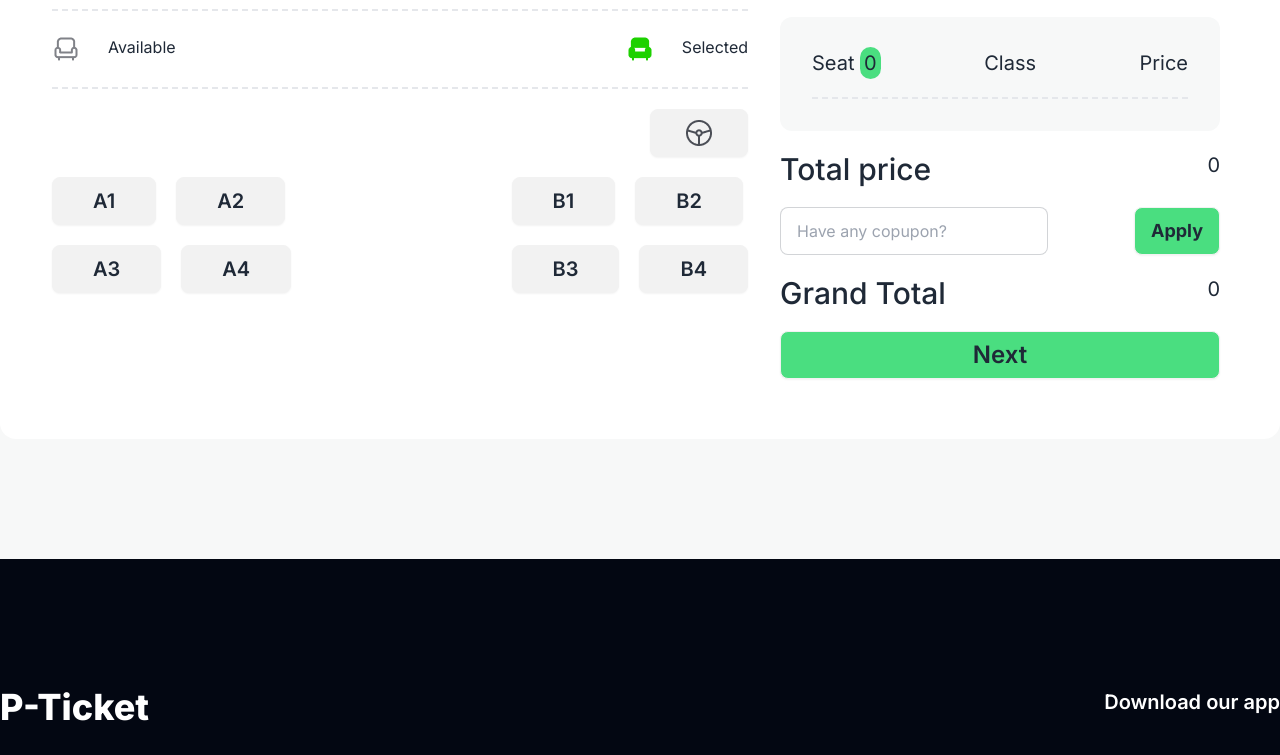
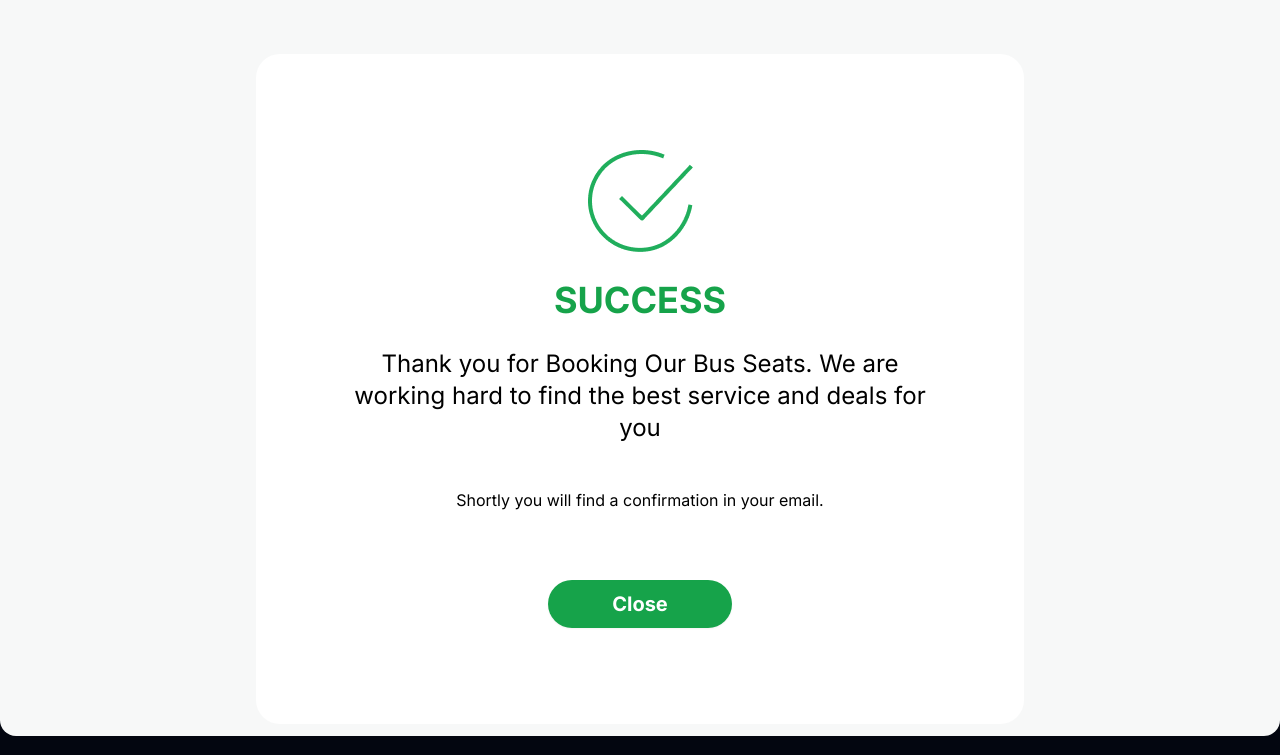
Before and after one commit to robiulawwal/my-assignment-5, a plain HTML site: page index.html in a window 1280 px wide. Both pictures are taken after a click on the button "Next". Shown: the part 2047-2802 px from the top of the page. Drawn offline with nearby package versions, Linux system fonts and the light colour scheme.

Commit message:
pop up added

```diff
--- a/index.html
+++ b/index.html
@@ -196,11 +196,7 @@
                             <p id="price">Price</p>
                         </div>
 
-                        <!-- <div id="seat-class-price" class="flex justify-between text-xl border-dashed border-b-2 pb-4">
-                            <p id="seat">Seat</p>
-                            <p id="economy">economy</p>
-                            <p id="550">550</p>
-                        </div> -->
+
                     </div>
 
                     <div class="flex justify-between">
@@ -224,7 +220,23 @@
                         <p id="grand-total" class="text-xl">0</p>
                     </div>
                     <div>
-                        <button id="next-button" class="btn w-full text-2xl bg-green-400 ">Next</button>
+                        <button class="btn w-full text-2xl bg-green-400" onclick="my_modal_1.showModal()">Next</button>
+                        <dialog id="my_modal_1" class=" h-[800px] container bg-[#F7F8F8] rounded-2xl">
+
+                            <div class="w-3/5 bg-white mx-auto p-24 rounded-3xl mt-20 flex flex-col items-center gap-7">
+                                <div><img src="./images/success.png" alt=""></div>
+                                <p class="text-green-600 text-4xl font-bold">SUCCESS</p>
+                                <h3 class="mt-0 text-2xl text-center">Thank you for Booking Our Bus Seats.
+                                    We are working hard to find the best service and deals for you</h3>
+                                <p class="py-4">Shortly you will find a confirmation in your email.</p>
+                                <div class="modal-action">
+                                    <form method="dialog">
+                                        <!-- if there is a button in form, it will close the modal -->
+                                        <button class="px-16 btn rounded-3xl border-none bg-green-600 text-xl font-bold text-white">Close</button>
+                                    </form>
+                                </div>
+                            </div>
+                        </dialog>
                     </div>
                 </div>
             </div>
@@ -232,7 +244,7 @@
 
     </main>
 
-    <footer class="bg-[#030712] mb-48">
+    <footer class="bg-[#030712]">
         <div class="text-white container mx-auto grid gap-10 py-32">
             <div class="flex justify-between">
                 <h1 class="text-4xl font-extrabold">P-Ticket</h1>
--- a/styles/java.js
+++ b/styles/java.js
@@ -1,9 +1,8 @@
-document.addEventListener("DOMContentLoade", function () {
+document.addEventListener("DOMContentLoaded", function () {
     let selectedSeats = [];
     let originalPrice = 0;
-    let discount = 0;
 
-    const maxSeats = 4;
+
     const seatPrice = 550;
 
     const seatButtons = document.querySelectorAll(".moddi");
@@ -31,19 +30,21 @@ document.addEventListener("DOMContentLoade", function () {
     function updateSeatClassPrice(seat) {
         const seatClassPrice = document.getElementById("seat-container");
 
-        // Check if the seat is already added, remove if yes
+
         const existingSeat = document.getElementById("seat-" + seat);
         if (existingSeat) {
             existingSeat.remove();
-        } else {
+        }
+        else {
             const seatClassPriceItem = document.createElement("div");
             seatClassPriceItem.id = "seat-" + seat;
             seatClassPriceItem.className = "flex justify-between text-xl border-dashed border-b-2 pb-4";
+
             seatClassPriceItem.innerHTML = "<p id='seat'>" + seat + "</p><p id='economy'>economy</p><p id='550'>" + seatPrice + "</p>";
             seatClassPrice.appendChild(seatClassPriceItem);
         }
     }
-
+    const maxSeats = 4;
     function handleSeatClick(seat) {
         const seatIndex = selectedSeats.indexOf(seat);
 
@@ -58,7 +59,8 @@ document.addEventListener("DOMContentLoade", function () {
 
             updateSeatContainer();
             updateSeatClassPrice(seat);
-        } else if (seatIndex !== -1) {
+        }
+        else if (seatIndex !== -1) {
             selectedSeats.splice(seatIndex, 1);
             document.getElementById(seat).classList.remove("bg-green-400");
 
@@ -69,11 +71,12 @@ document.addEventListener("DOMContentLoade", function () {
 
             updateSeatContainer();
             updateSeatClassPrice(seat);
-        } else {
+        }
+         else {
             alert('max select seat number is 4');
         }
     }
-
+    let discount = 0;
     function handleCouponApply() {
         const couponInput = document.getElementById("coupon-input");
         const couponCode = couponInput.value.trim();
@@ -82,11 +85,15 @@ document.addEventListener("DOMContentLoade", function () {
             discount = Math.round((originalPrice * 15) / 100);
             couponInput.disabled = true;
             document.getElementById("coupon-apply-button").style.display = "none";
-        } else if (couponCode === 'Couple 20') {
+
+        }
+         else if (couponCode === 'Couple 20') {
             discount = Math.round((originalPrice * 20) / 100);
             couponInput.disabled = true;
             document.getElementById("coupon-apply-button").style.display = "none";
-        } else {
+
+        }
+        else {
             discount = 0;
             alert('Enter a corrected coupon code ');
         }
```
